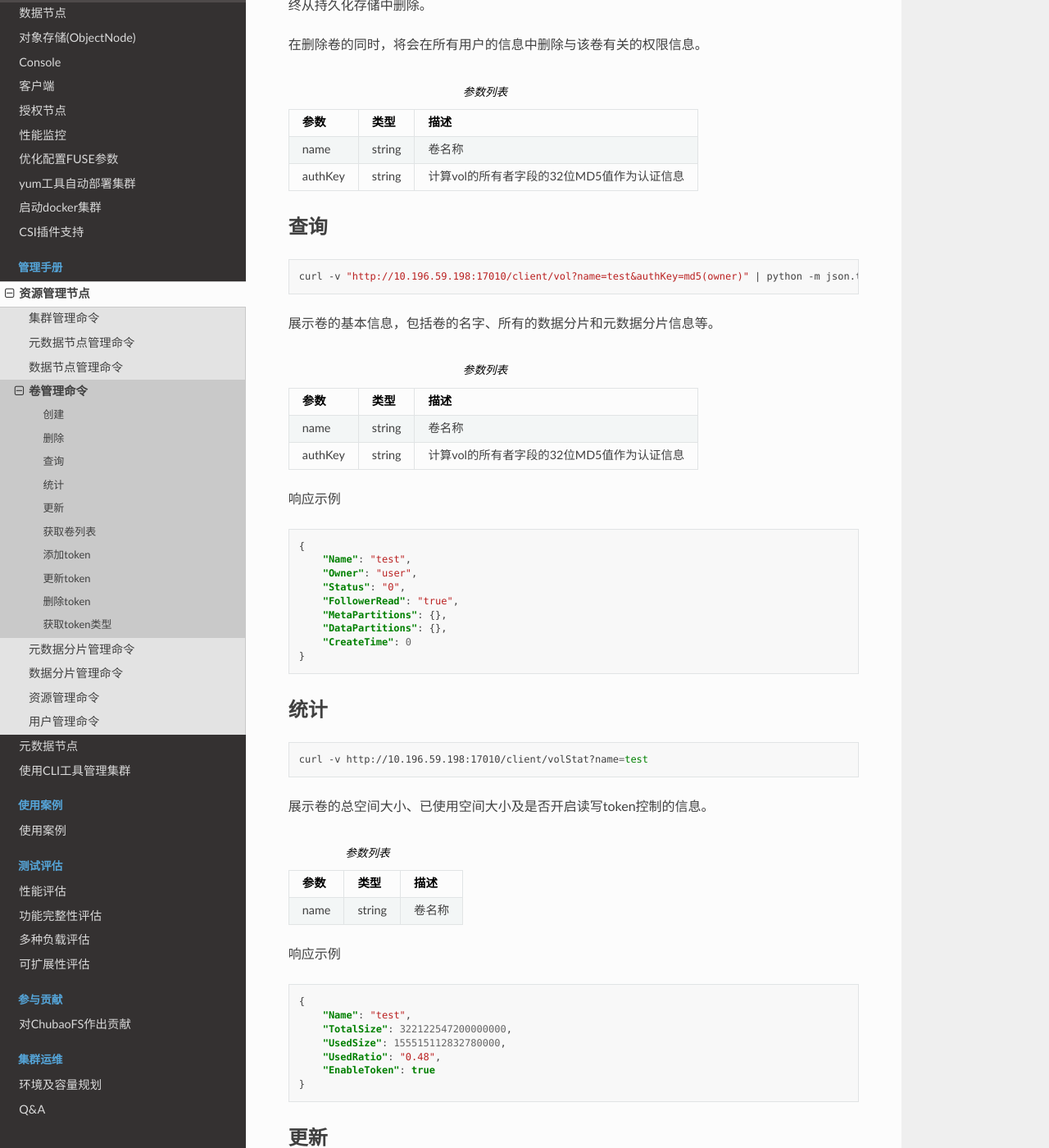
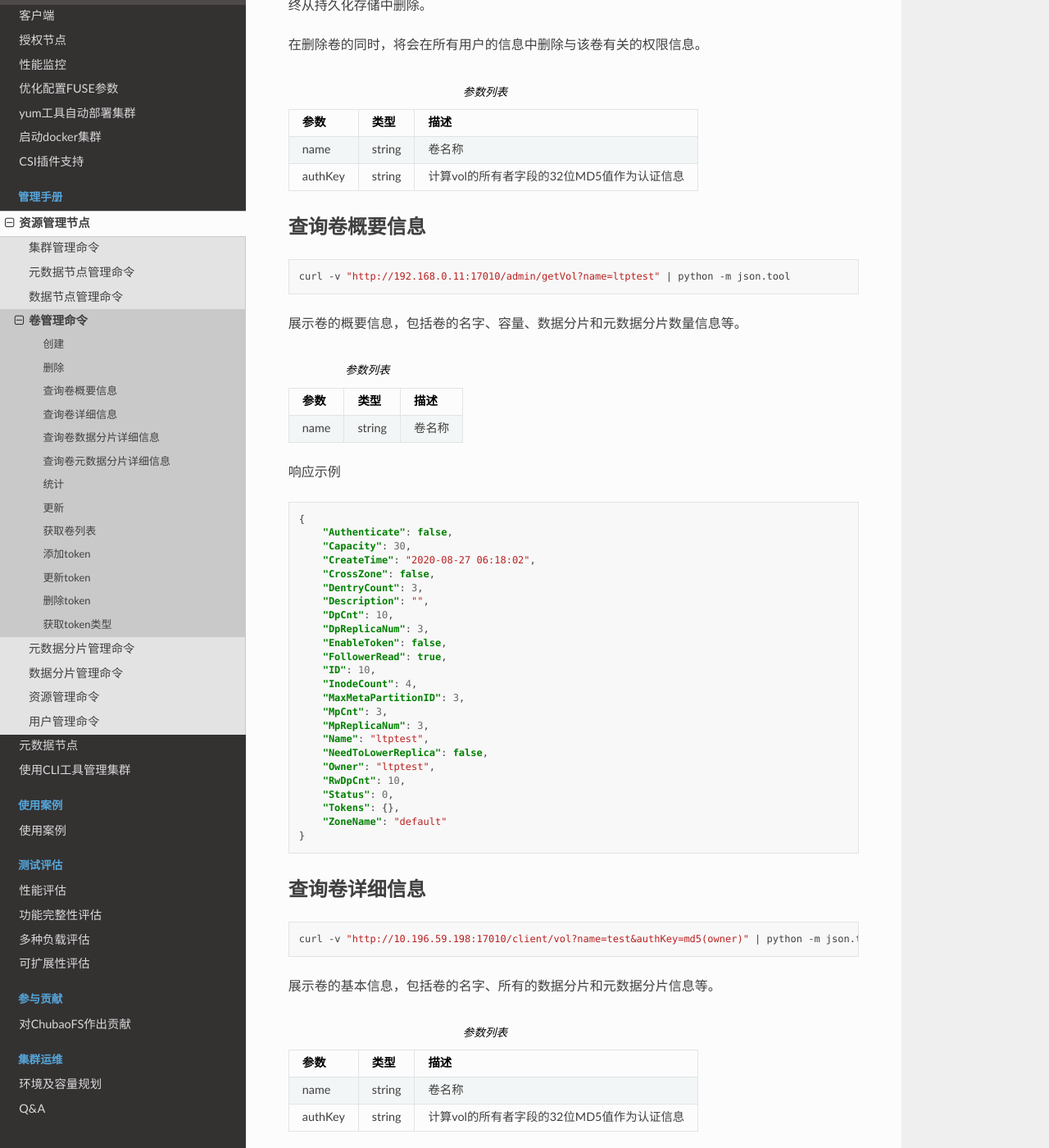
Before and after one commit to cubefs/docs-zh, a Sphinx documentation site: the page built from docs/source/admin-api/master/volume.rst, in a window 1280 px wide and 1400 px high, scrolled down 1013 px. Shown: the whole window at 82% size. Built offline with Sphinx 7.4.7 and the Read the Docs theme 2.0.0, drawn with Linux system fonts in a browser that asks for light colours; some of the changed text lies outside the part shown.

Commit message:
enhancement：update master api
Signed-off-by: yangqingyuan8 <yangqingyuan8@jd.com>

```diff
--- a/docs/source/admin-api/master/volume.rst
+++ b/docs/source/admin-api/master/volume.rst
@@ -44,7 +44,52 @@
    "name", "string", "卷名称"
    "authKey", "string", "计算vol的所有者字段的32位MD5值作为认证信息"
 
-查询
+查询卷概要信息
+---------
+
+.. code-block:: bash
+
+   curl -v "http://192.168.0.11:17010/admin/getVol?name=ltptest" | python -m json.tool
+
+
+展示卷的概要信息，包括卷的名字、容量、数据分片和元数据分片数量信息等。
+
+.. csv-table:: 参数列表
+   :header: "参数", "类型", "描述"
+
+   "name", "string", "卷名称"
+
+响应示例
+
+.. code-block:: json
+
+   {
+       "Authenticate": false,
+       "Capacity": 30,
+       "CreateTime": "2020-08-27 06:18:02",
+       "CrossZone": false,
+       "DentryCount": 3,
+       "Description": "",
+       "DpCnt": 10,
+       "DpReplicaNum": 3,
+       "EnableToken": false,
+       "FollowerRead": true,
+       "ID": 10,
+       "InodeCount": 4,
+       "MaxMetaPartitionID": 3,
+       "MpCnt": 3,
+       "MpReplicaNum": 3,
+       "Name": "ltptest",
+       "NeedToLowerReplica": false,
+       "Owner": "ltptest",
+       "RwDpCnt": 10,
+       "Status": 0,
+       "Tokens": {},
+       "ZoneName": "default"
+   }
+
+
+查询卷详细信息
 ---------
 
 .. code-block:: bash
@@ -72,6 +117,76 @@
        "MetaPartitions": {},
        "DataPartitions": {},
        "CreateTime": 0
+   }
+
+查询卷数据分片详细信息
+---------
+
+.. code-block:: bash
+
+   curl -v "http://192.168.0.12:17010/client/partitions?name=ltptest" | python -m json.tool
+
+
+展示卷的所有的数据分片信息
+
+.. csv-table:: 参数列表
+   :header: "参数", "类型", "描述"
+
+   "name", "string", "卷名称"
+
+响应示例
+
+.. code-block:: json
+
+   {
+       "Epoch": 0,
+       "Hosts": [
+           "192.168.0.34:17310",
+           "192.168.0.33:17310",
+           "192.168.0.32:17310"
+       ],
+       "IsRecover": false,
+       "LeaderAddr": "192.168.0.33:17310",
+       "PartitionID": 4,
+       "ReplicaNum": 3,
+       "Status": 2
+   }
+
+
+查询卷元数据分片详细信息
+---------
+
+.. code-block:: bash
+
+   curl -v "http://192.168.0.12:17010/client/metaPartitions?name=ltptest" | python -m json.tool
+
+
+展示卷的所有的元数据分片信息
+
+.. csv-table:: 参数列表
+   :header: "参数", "类型", "描述"
+
+   "name", "string", "卷名称"
+
+响应示例
+
+.. code-block:: json
+
+   {
+       "DentryCount": 1,
+       "End": 16777216,
+       "InodeCount": 1,
+       "IsRecover": false,
+       "LeaderAddr": "192.168.0.23:17210",
+       "MaxInodeID": 3,
+       "Members": [
+           "192.168.0.22:17210",
+           "192.168.0.23:17210",
+           "192.168.0.24:17210"
+       ],
+       "PartitionID": 1,
+       "Start": 0,
+       "Status": 2
    }
 
 
```
Also changed, not shown: docs/source/admin-api/master/datanode.rst (+47 -2 lines), docs/source/admin-api/master/metanode.rst (+23 -3 lines).
